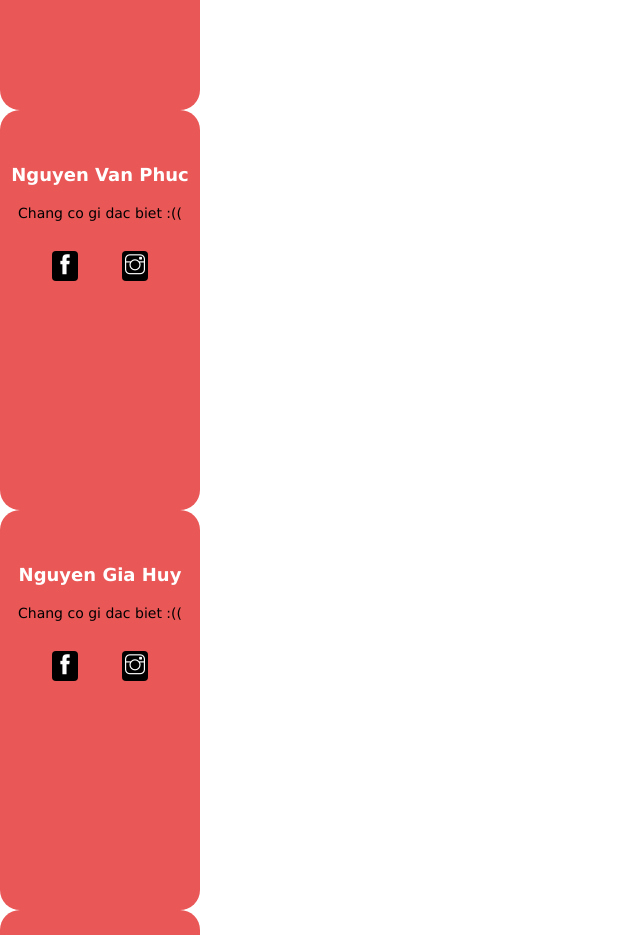
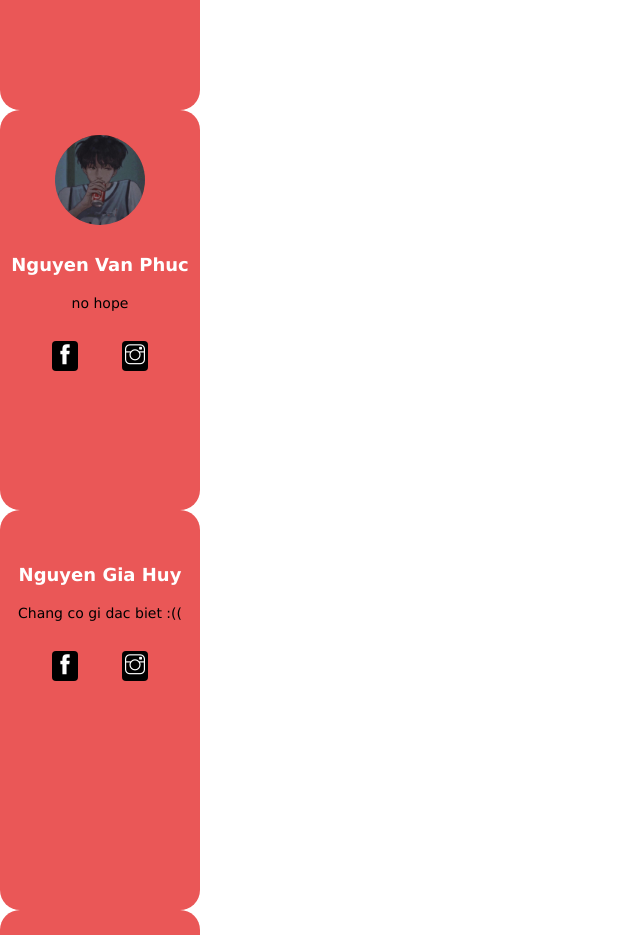
Before and after one commit to hyu758/web-gt, a plain HTML site: page index.html in a window 1280 px wide. Shown: the part 1340-2275 px from the top of the page, without its empty margins (0-640 px from the left). Drawn offline with Linux system fonts and the light colour scheme.

Commit message:
them anh avatar

```diff
--- a/index.html
+++ b/index.html
@@ -68,11 +68,11 @@
                 </div>
                 <div class="profile-item">
                     <div class="profile-image">
-                        <img src="/img/" alt="">
+                        <img src="/img/member-img/phuc.jpg" alt="">
                     </div>
                     <div class="profile-name">
                         <p class="name">Nguyen Van Phuc</p>
-                        <p class="introduction">Chang co gi dac biet :((</p>
+                        <p class="introduction">no hope</p>
                     </div>
 
                     <div class="profile-contact">
```
Also changed, not shown: img/member-img/phuc.jpg (added).
